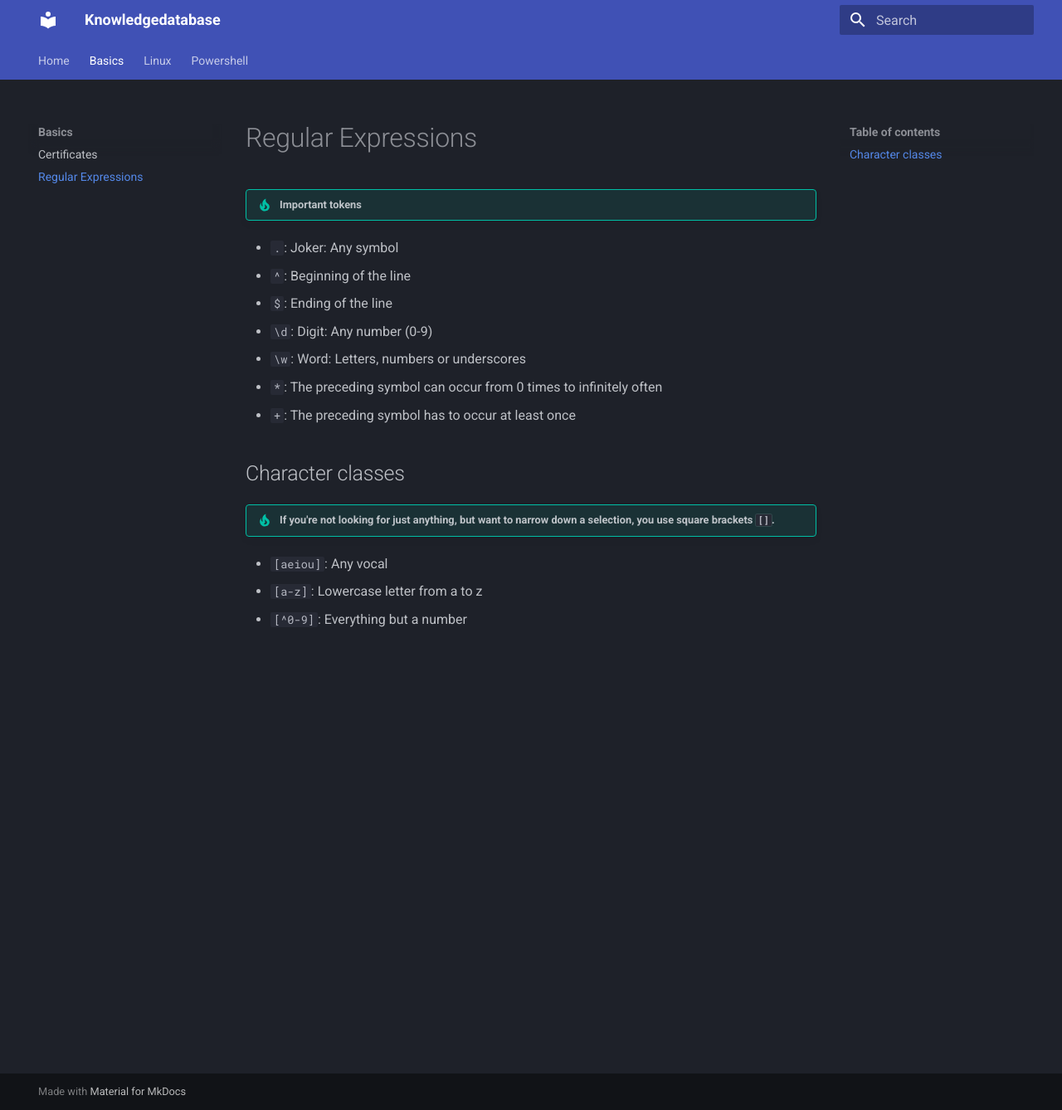
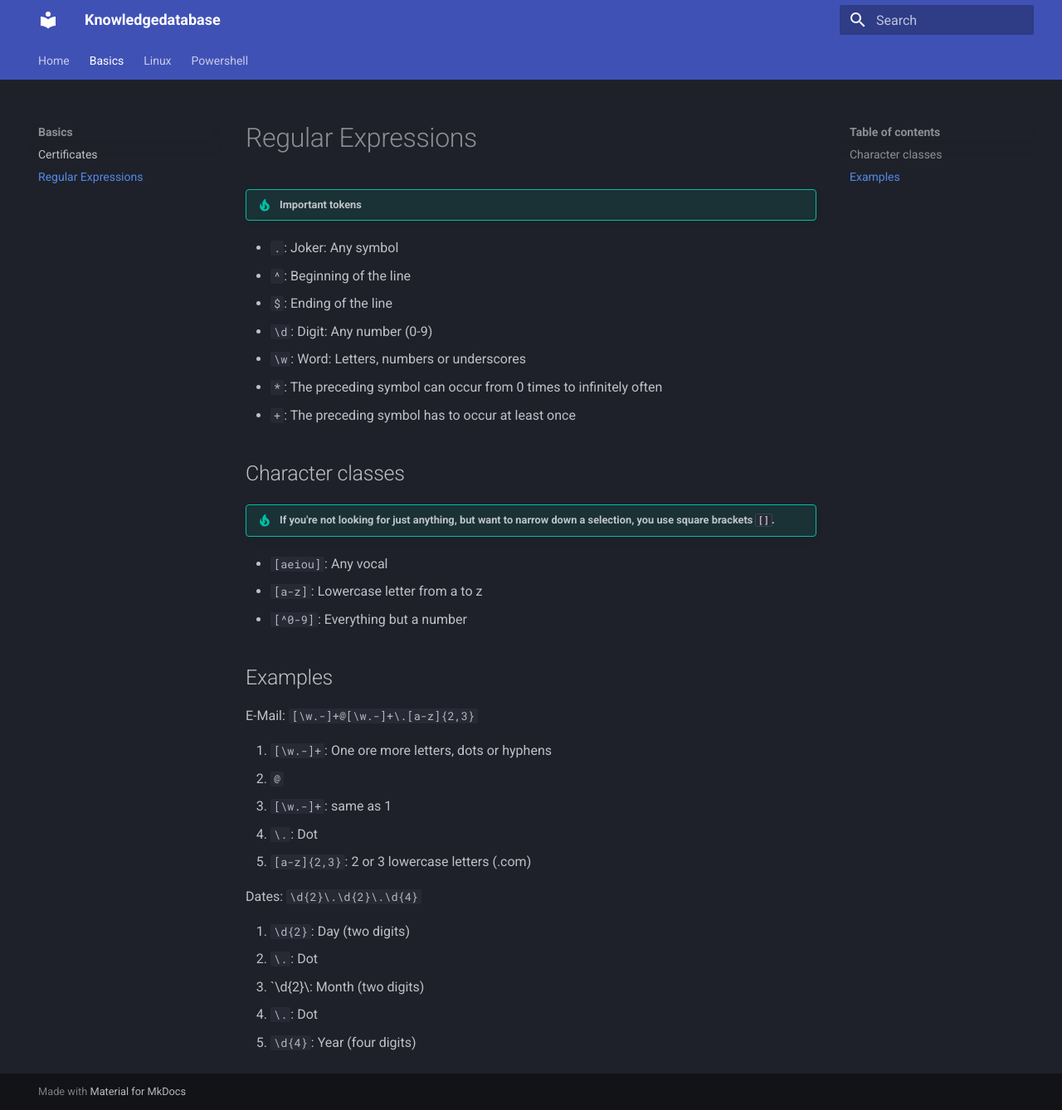
Before and after one commit to whosarian/knowledgedatabase, an MkDocs documentation site: the page built from docs/basics/regex.md, in a window 1280 px wide and 1338 px high. Shown: the whole window at 83% size. Built offline with MkDocs 1.6.1 and Material for MkDocs 9.7.7, drawn with Linux system fonts in a browser that asks for light colours.

Commit message:
add examples

```diff
--- a/docs/basics/regex.md
+++ b/docs/basics/regex.md
@@ -17,3 +17,21 @@
 - `[aeiou]`: Any vocal
 - `[a-z]`: Lowercase letter from a to z
 - `[^0-9]`: Everything but a number
+
+## Examples
+
+E-Mail: `[\w.-]+@[\w.-]+\.[a-z]{2,3}`
+
+1. `[\w.-]+`: One ore more letters, dots or hyphens
+2. `@`
+3. `[\w.-]+`: same as 1
+4. `\.`: Dot
+5. `[a-z]{2,3}`: 2 or 3 lowercase letters (.com)
+
+Dates: `\d{2}\.\d{2}\.\d{4}`
+
+1. `\d{2}`: Day (two digits)
+2. `\.`: Dot
+3. `\d{2}\: Month (two digits)
+4. `\.`: Dot
+5. `\d{4}`: Year (four digits)
```
